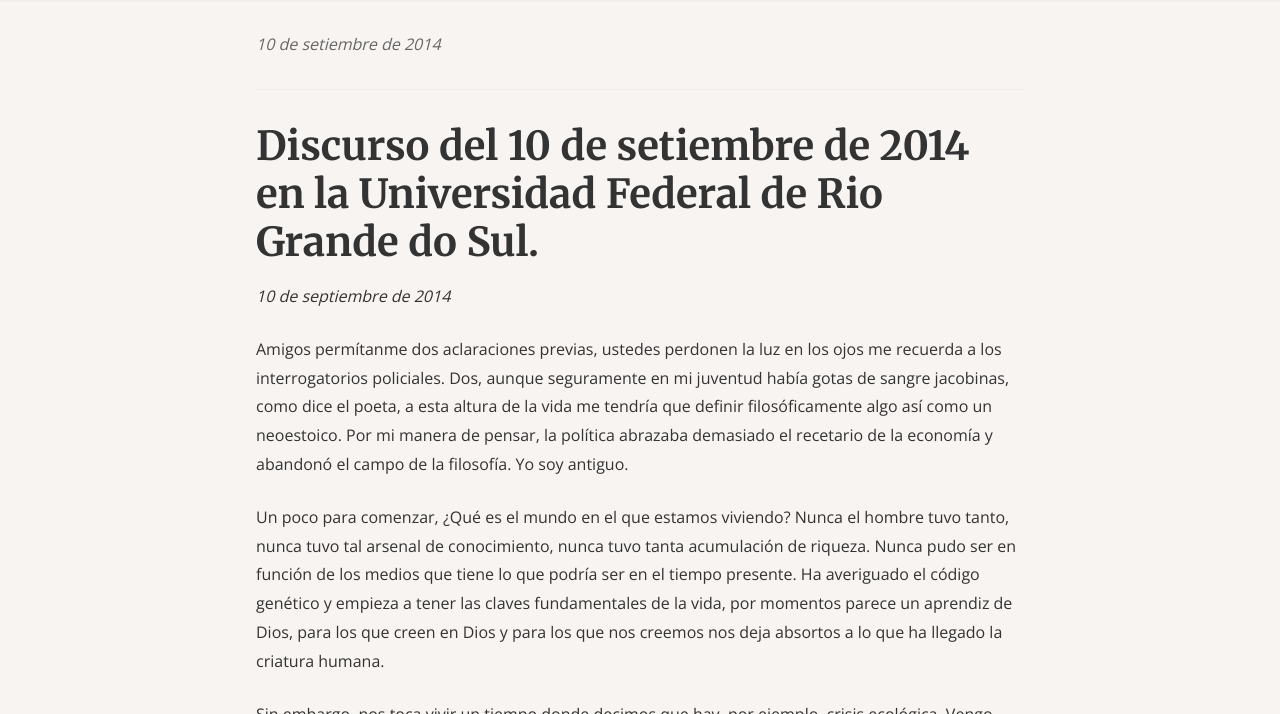
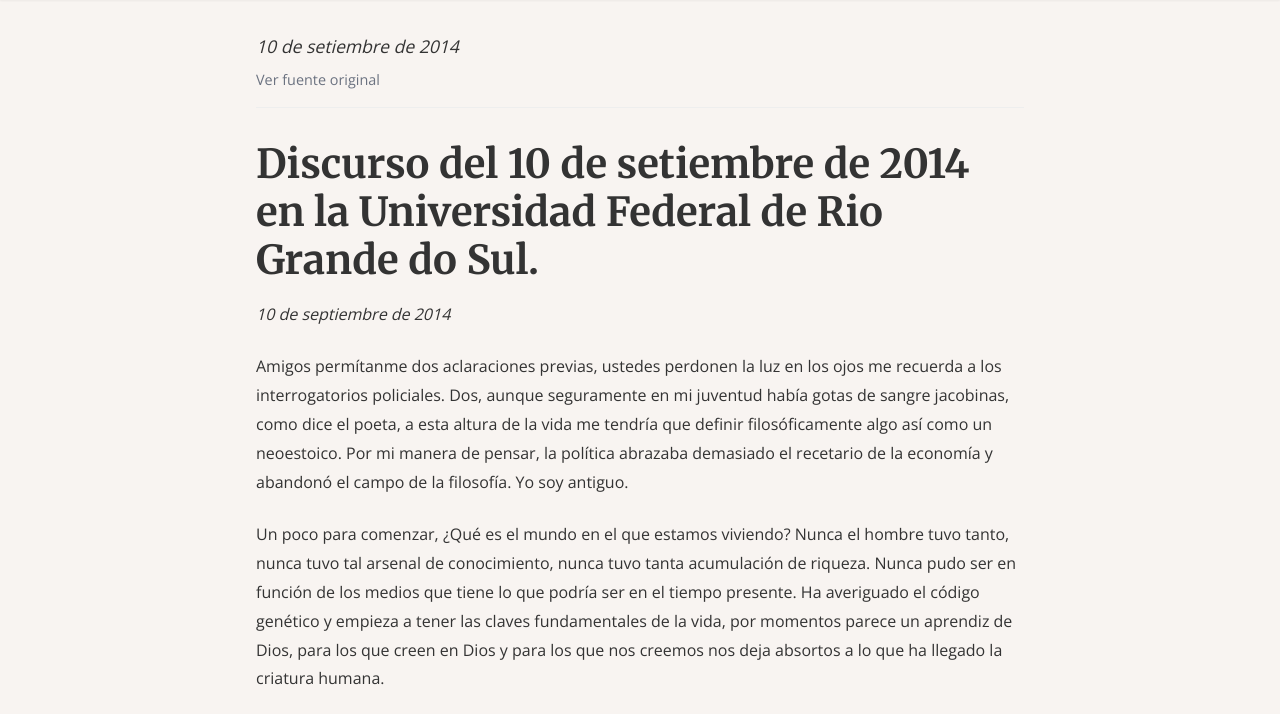
Before and after one commit to gonbaum/archivo-mujica, an Astro site: page /discursos/10-sep-2014-uni-rio-grande in a window 1280 px wide. Shown: the part 70-784 px from the top of the page. Built offline with nearby package versions, Linux system fonts and the light colour scheme; Astro itself is replaced by a stand-in of ours.

Commit message:
chore: fuente

```diff
--- a/src/pages/discursos/[slug].astro
+++ b/src/pages/discursos/[slug].astro
@@ -30,6 +30,9 @@
     <article class="content discurso">
         <div class="metadata">
             <time datetime={discurso.data.fecha.toISOString()}>{formattedDate}</time>
+            <div class="fuente">
+                <a href={discurso.data.fuente} target="_blank" rel="noopener noreferrer">Ver fuente original</a>
+            </div>
         </div>
 
         <div class="discurso-content">
@@ -53,6 +56,29 @@
         margin-bottom: 2rem;
         padding-bottom: 1rem;
         border-bottom: 1px solid #eee;
+    }
+
+    .metadata time {
+        display: block;
+        font-size: 1.1rem;
+        color: var(--color-text);
+        margin-bottom: 0.5rem;
+    }
+
+    .metadata .fuente {
+        font-size: 0.9rem;
+        color: #6b7280;
+    }
+
+    .metadata .fuente a {
+        color: var(--color-primary);
+        text-decoration: none;
+        transition: color 0.2s;
+    }
+
+    .metadata .fuente a:hover {
+        color: var(--color-primary-dark);
+        text-decoration: underline;
     }
 
     .discurso-content {
--- a/src/pages/discursos/index.astro
+++ b/src/pages/discursos/index.astro
@@ -28,6 +28,7 @@
                     url={`/discursos/${discurso.slug}`}
                     author={discurso.data.autor}
                     source={discurso.data.fuente}
+                    sourceUrl={discurso.data.fuente}
                     hasVideo={discurso.data.video === true}
                 />
             ))
```
Also changed, not shown: src/components/ContentCard.astro (+7 -5 lines).
